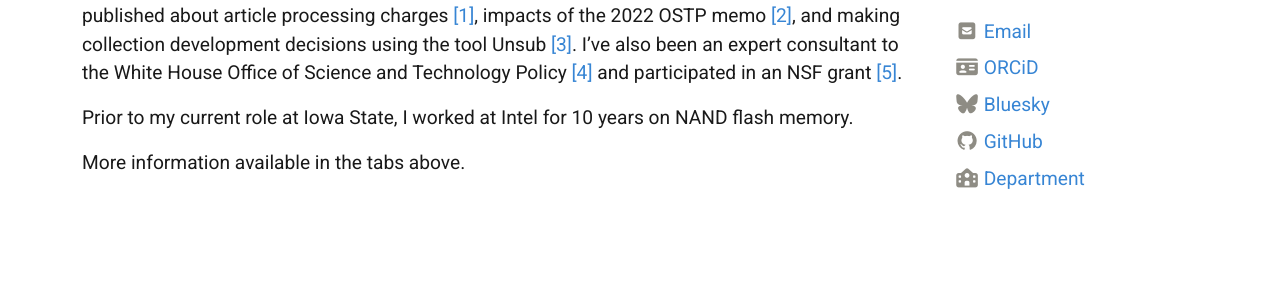
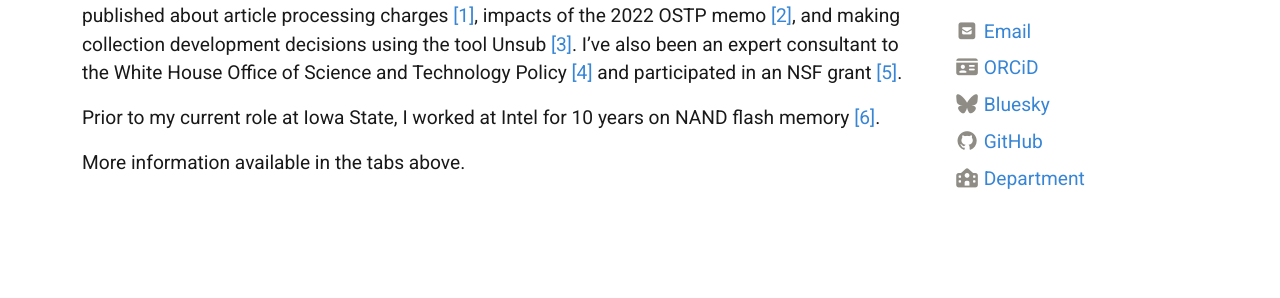
Before and after one commit to eschares/eschares.github.io, a Jekyll site: the page built from index.md, in a window 1280 px wide. Shown: the part 379-677 px from the top of the page. Built offline with Jekyll 4.4.1, drawn with Linux system fonts in a browser that asks for light colours; nearby versions of some CDN libraries.

Commit message:
Add Intel paper to index, describe UE pub

```diff
--- a/index.md
+++ b/index.md
@@ -9,6 +9,6 @@ I am also a **PhD candidate** (Buitenpromovendus) at the Centre for Science and
 My research focuses on bibliometrics, scholarly communication, and open science. I have published about article processing charges [[1]](https://arxiv.org/abs/2407.16551), impacts of the 2022 OSTP memo [[2]](https://doi.org/10.1162/qss_a_00237), and making collection development decisions using the tool Unsub [[3]](https://doi.org/10.1162/qss_a_00200).
 I've also been an expert consultant to the White House Office of Science and Technology Policy [[4]](https://bidenwhitehouse.archives.gov/wp-content/uploads/2023/11/Open-Access-Publishing-of-Scientific-Research.pdf) and participated in an NSF grant [[5]](https://investinopen.org/data-room/reasonable-costs/).
 
-Prior to my current role at Iowa State, I worked at Intel for 10 years on NAND flash memory.
+Prior to my current role at Iowa State, I worked at Intel for 10 years on NAND flash memory [[6]](http://dx.doi.org/10.1109/RELPHY.2008.4558857).
 
 More information available in the tabs above.
```
Also changed, not shown: pages/publications.md (+1 -1 lines).
